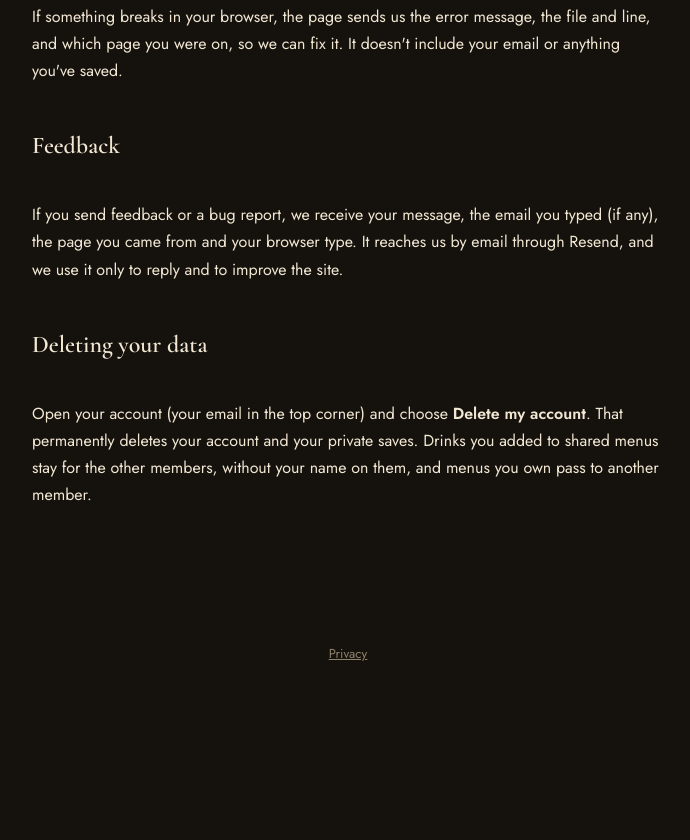
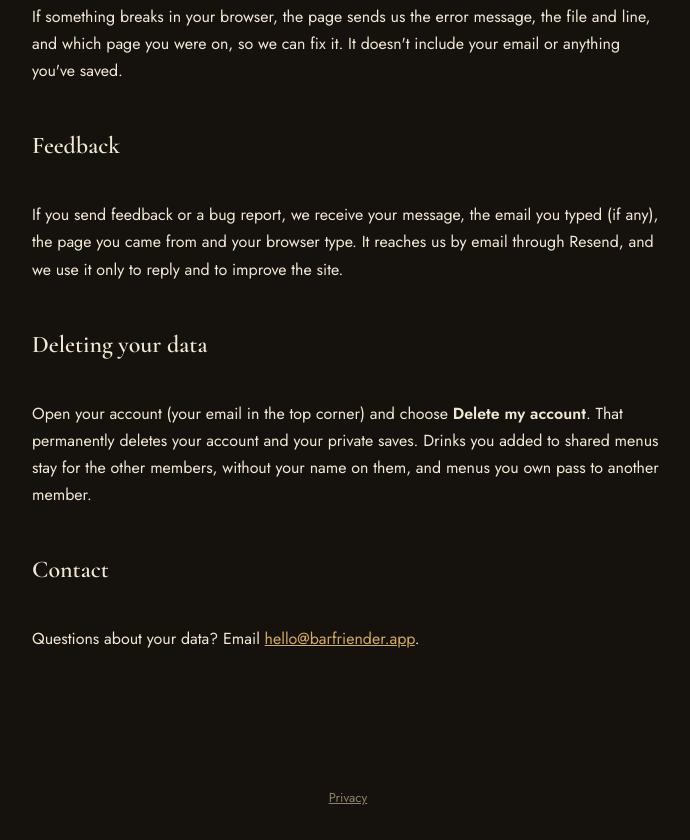
Before and after one commit to radioheadfan123/barfriender, a website: page public/privacy.html in a window 1280 px wide. Shown: the part 1158-1998 px from the top of the page, without its empty margins (292-982 px from the left). Before the commit the page ends 1854 px from the top, so only its background shows below. Drawn offline with nearby package versions, Linux system fonts and the light colour scheme; no server answers.

Commit message:
Privacy page: contact hello@barfriender.app

```diff
--- a/public/privacy.html
+++ b/public/privacy.html
@@ -44,6 +44,9 @@
 
   <h2>Deleting your data</h2>
   <p>Open your account (your email in the top corner) and choose <strong>Delete my account</strong>. That permanently deletes your account and your private saves. Drinks you added to shared menus stay for the other members, without your name on them, and menus you own pass to another member.</p>
+
+  <h2>Contact</h2>
+  <p>Questions about your data? Email <a href="mailto:hello@barfriender.app">hello@barfriender.app</a>.</p>
 </main>
 <script src="/vendor/supabase-2.117.2.js"></script>
 <script src="/common.js"></script>
```
